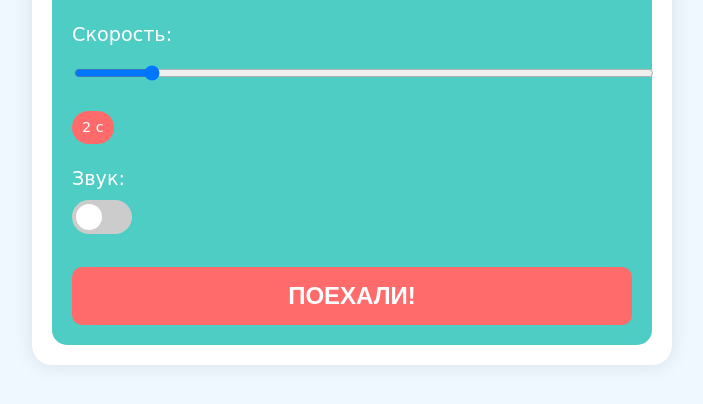
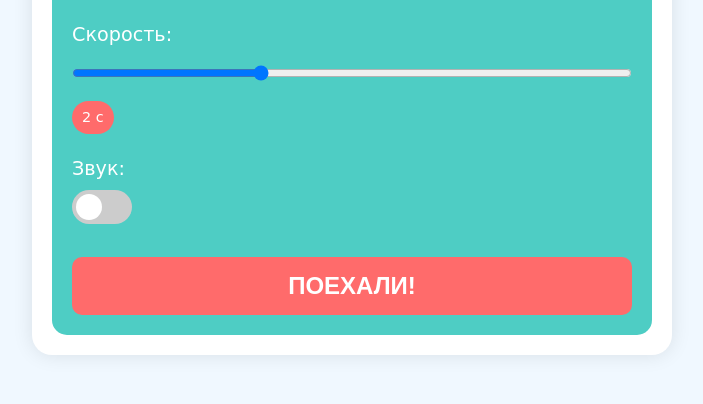
Before and after one commit to andarut/app, a Flask app: page /student in a window 1280 px wide. Shown: the part 276-680 px from the top of the page, without its empty margins (288-991 px from the left). Run offline with Flask 2, Linux system fonts and the light colour scheme; data that the repository does not hold is empty.

Commit message:
fix speed slider

```diff
--- a/templates/student.html
+++ b/templates/student.html
@@ -16,7 +16,7 @@
 
         <div class="speed-control">
             <label for="speed-slider">Скорость:</label>
-            <input type="range" id="speed-slider" min="1" max="10" step="1" value="2" class="fun-slider">
+            <input type="range" id="speed-slider" min="0.5" max="5" step="0.5" value="2" class="fun-slider">
             <span id="speed-value" class="speed-bubble">2 c</span>
         </div>
 
@@ -37,6 +37,12 @@ body {
     font-family: 'Comic Sans MS', cursive, sans-serif;
     background-color: #f0f8ff;
     color: #333;
+}
+
+.fun-slider {
+    width: 100%;
+    margin: 0;
+    padding: 10px 0;
 }
 
 .student-container {
@@ -72,7 +78,7 @@ label {
     display: block;
 }
 
-.fun-select, .fun-slider {
+.fun-select {
     width: 100%;
     padding: 10px;
     border: none;
```
